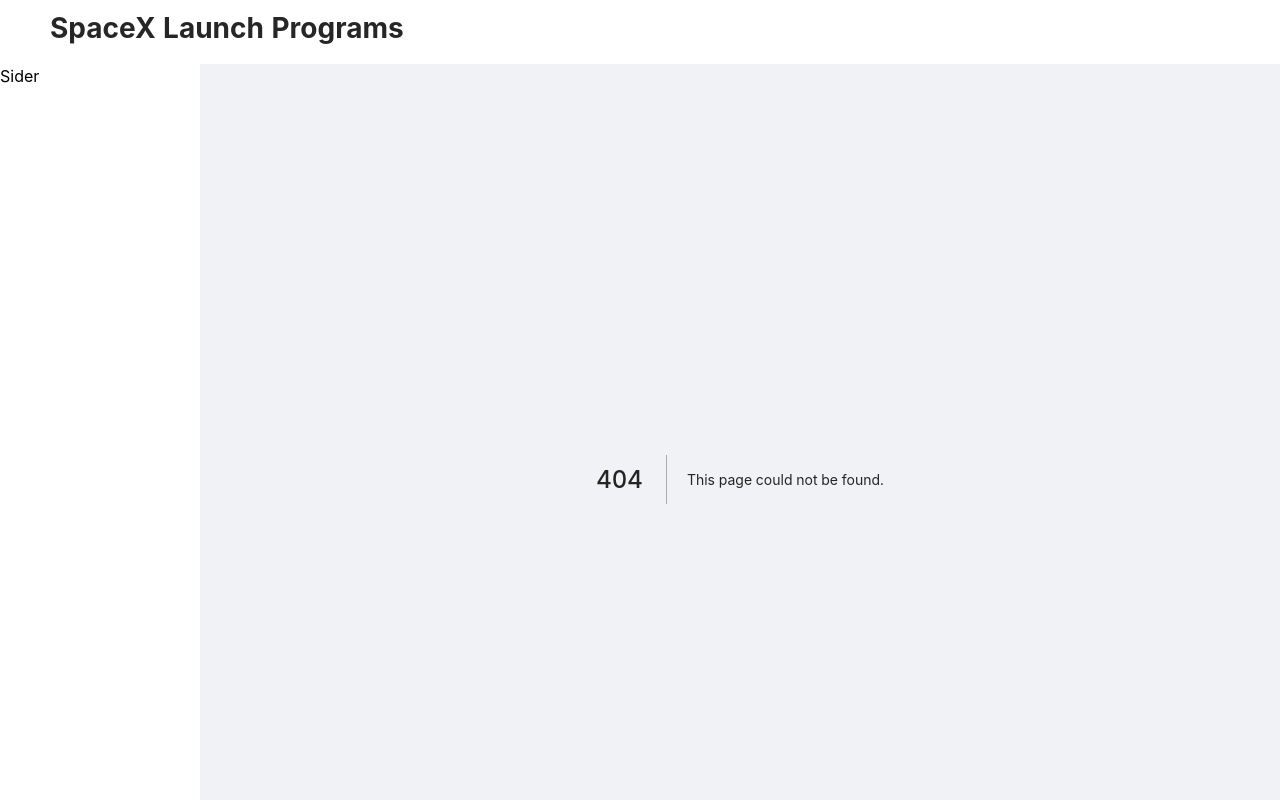
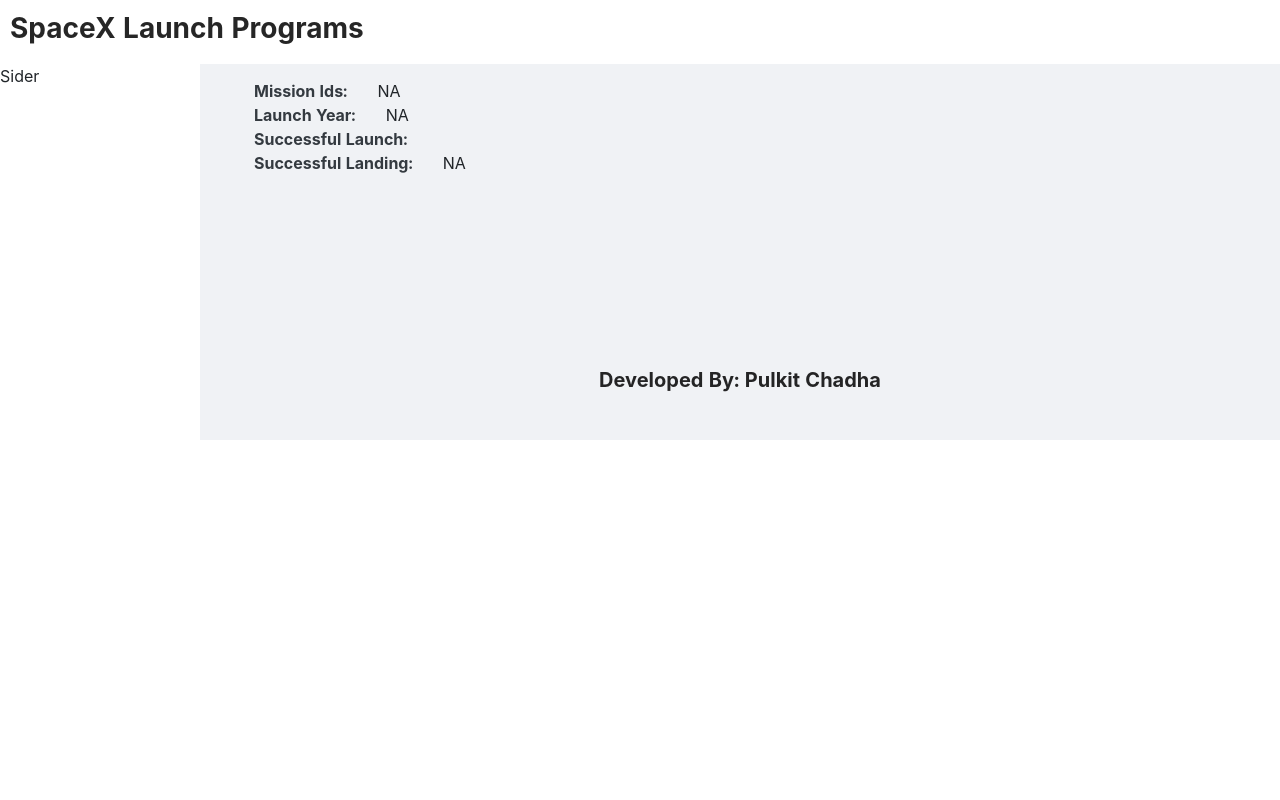
Before and after one commit to Pulkitchadha/SpaceXLaunches, a Next.js app: page /Home/components/ProgramDetail in a window 1280 px wide. Before the commit this address had no page. Shown: the top 800 px of the page. Built offline with nearby package versions, Linux system fonts and the light colour scheme.

Commit message:
completed binding of home page

```diff
--- a/src/assets/styles/index.css
+++ b/src/assets/styles/index.css
@@ -1,4 +1,8 @@
 .App {
-    text-align: center;
-    margin-top: 200px;
-  }
+  text-align: center;
+  margin-top: 200px;
+}
+
+.ant-layout-header {
+  padding: 0 10px !important;
+}
--- /dev/null
+++ b/src/pages/Home/components/ProgramDetail.js
@@ -0,0 +1,31 @@
+import React from 'react';
+import PropTypes from 'prop-types';
+
+const ProgramDetail = ({ program }) => (
+    <div className="row">
+        <div className="col-sm-12">
+            <span className="col-sm-4 text-dark font-weight-bold">Mission Ids:</span>
+            <span className="col-sm-8">{program?.mission_id?.length ? program?.mission_id.join(', ') : 'NA'}</span>
+        </div>
+        <div className="col-sm-12">
+            <span className="col-sm-4 text-dark font-weight-bold">Launch Year:</span>
+            <span className="col-sm-8">{program?.launch_year || 'NA'}</span>
+        </div>
+        <div className="col-sm-12">
+            <span className="col-sm-6 text-dark font-weight-bold">Successful Launch:</span>
+            <span className="col-sm-6">{program?.launch_success?.toString()}</span>
+        </div>
+        <div className="col-sm-12">
+            <span className="col-sm-6 text-dark font-weight-bold">Successful Landing:</span>
+            <span className="col-sm-6">{program?.rocket?.first_stage?.cores?.length ? program?.rocket?.first_stage?.cores?.land_success?.toString() : 'NA'}</span>
+        </div>
+    </div>
+)
+
+ProgramDetail.propTypes = {
+    program: PropTypes.object,
+}
+
+ProgramDetail.defaultTypes = {};
+
+export default ProgramDetail;
```
Also changed, not shown: src/pages/Home/components/ProgramCard.js (added, +28 -0 lines), src/pages/Home/components/ProgramList.js (added, +43 -0 lines), src/pages/Home/index.js (+15 -9 lines).
